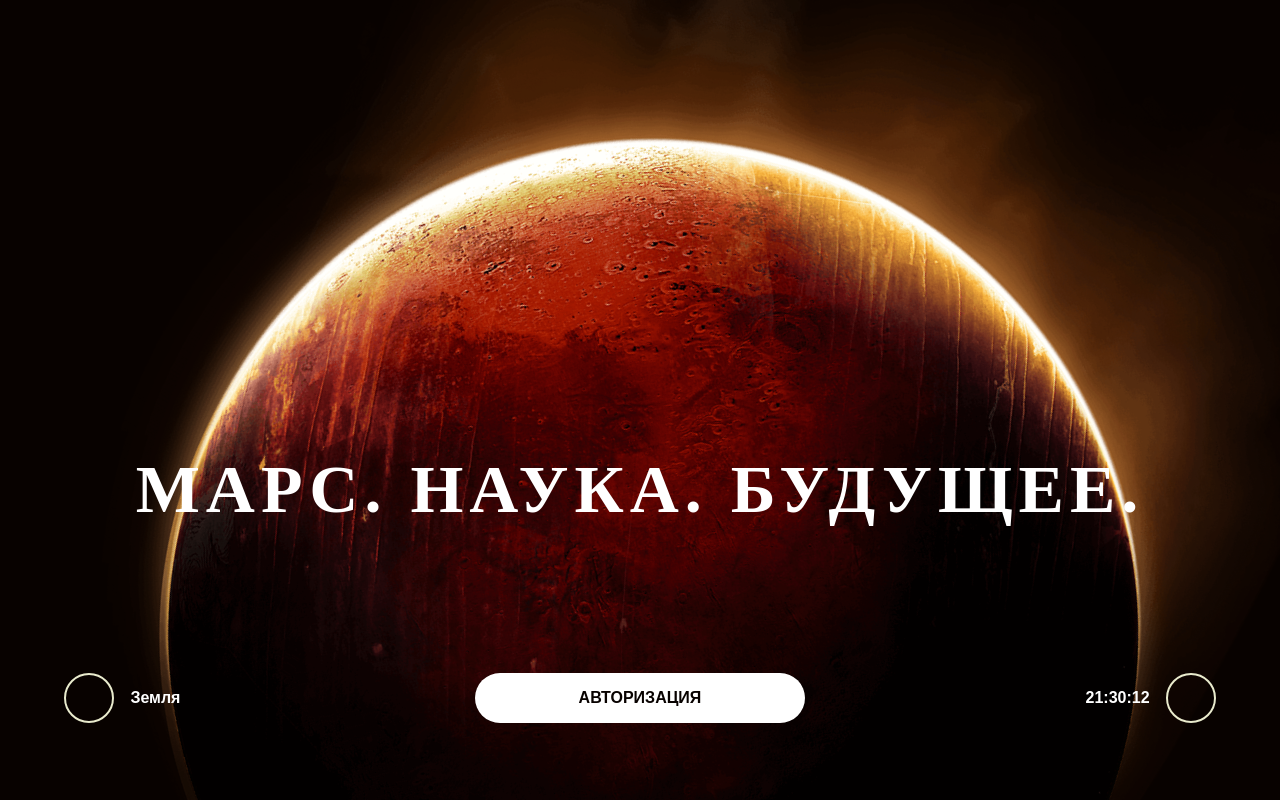
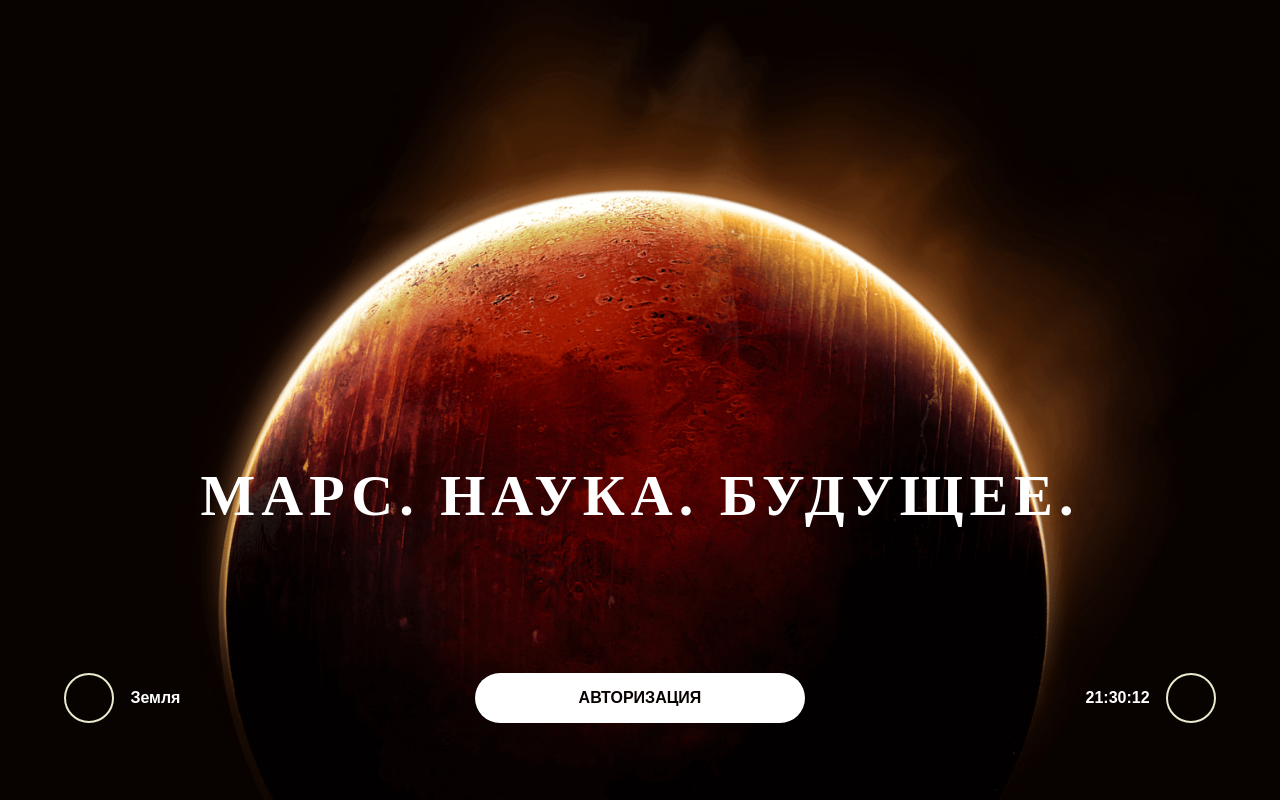
Before and after one commit to Relax-FM/Ilon_Mars.ru, a React (Create React App) app in the folder frontend/: page / in a window 1280 px wide. Built offline with nearby package versions, Linux system fonts and the light colour scheme; a web font is replaced by a local one.

Commit message:
Fixed the InitialPage backgeoundImage position

```diff
--- a/frontend/src/pages/InitialPage/InitialPage.css
+++ b/frontend/src/pages/InitialPage/InitialPage.css
@@ -4,7 +4,7 @@
     --secondary-color: #ffffff;
     --border-color: #E9EBCD;
     --main-font-size: 1rem;
-    --title-font-size: 68px;
+    --title-font-size: 58px;
     --main-font-weight: 600;
     --btn-width: 330px;
     --btn-height: 50px;
@@ -40,29 +40,25 @@
     position: absolute;
     top:0;
     left: 0;
-    right: -2%;
-    bottom: 0;
+    right: 0;
+    bottom: -50%;
     background-repeat: no-repeat;
     background-position: center;
+    background-size: cover;
     z-index: -1;
-    background-size: 90%;
-    height: 160%;
-    transform: rotate(-68deg);
     transition: all 0.5s ease;
 }
 
 .page-earth::before {
-    background-image: url("../../../public/pics/main_earth.png");
+    background-image: url("../../../public/pics/rotated_earth.png");
 }
 
 .page-mars::before {
-    left: 1%;
-    right: -10%;
-    top: -11%;
-    background-size: 95%;
-    height: 140%;
-    transform: rotate(-57.876deg);
-    background-image: url("../../../public/pics/main_mars.png");
+    left: 0;
+    right: -7%;
+    top: -2%;
+    bottom: -20%;
+    background-image: url("../../../public/pics/rotated_mars.png");
 }
 
 .column-btn {
```
Also changed, not shown: frontend/public/pics/rotated_earth.png (added), frontend/public/pics/rotated_mars.png (added).
